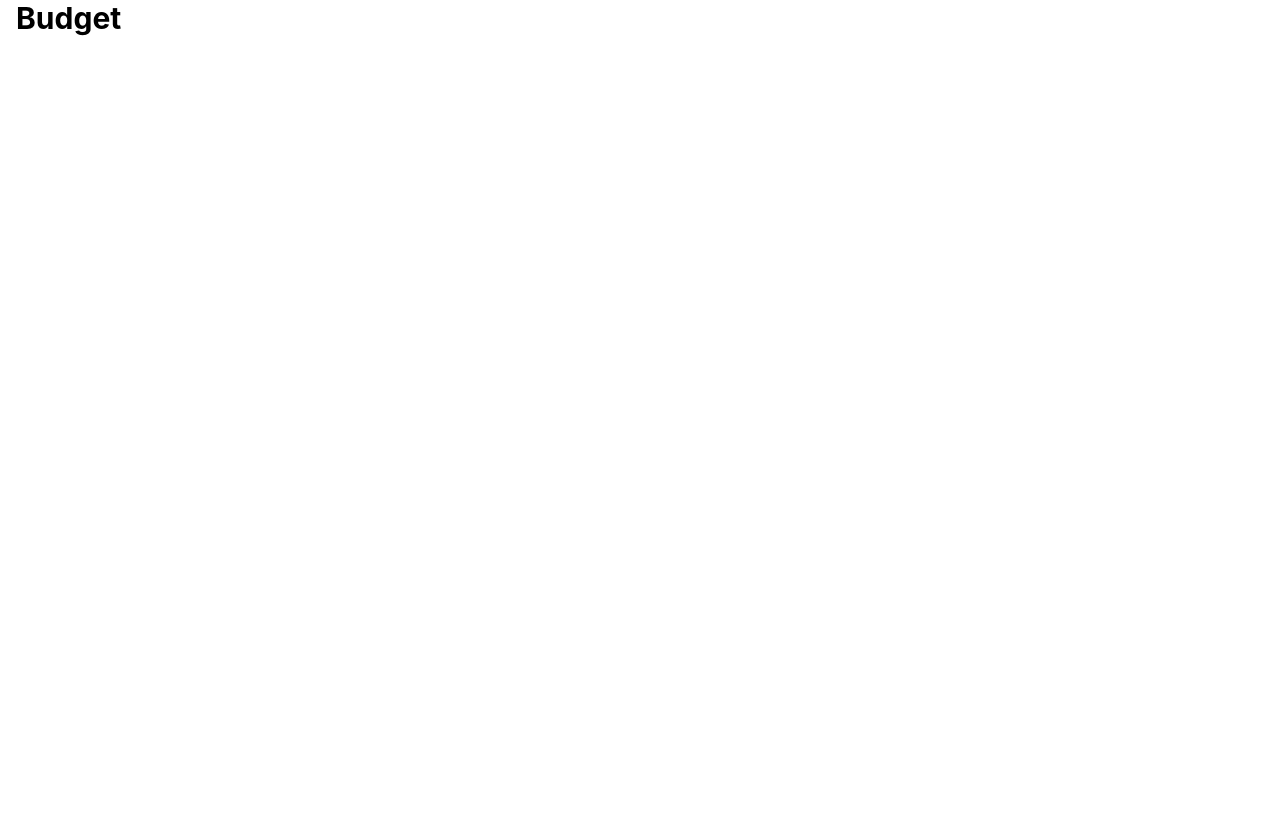
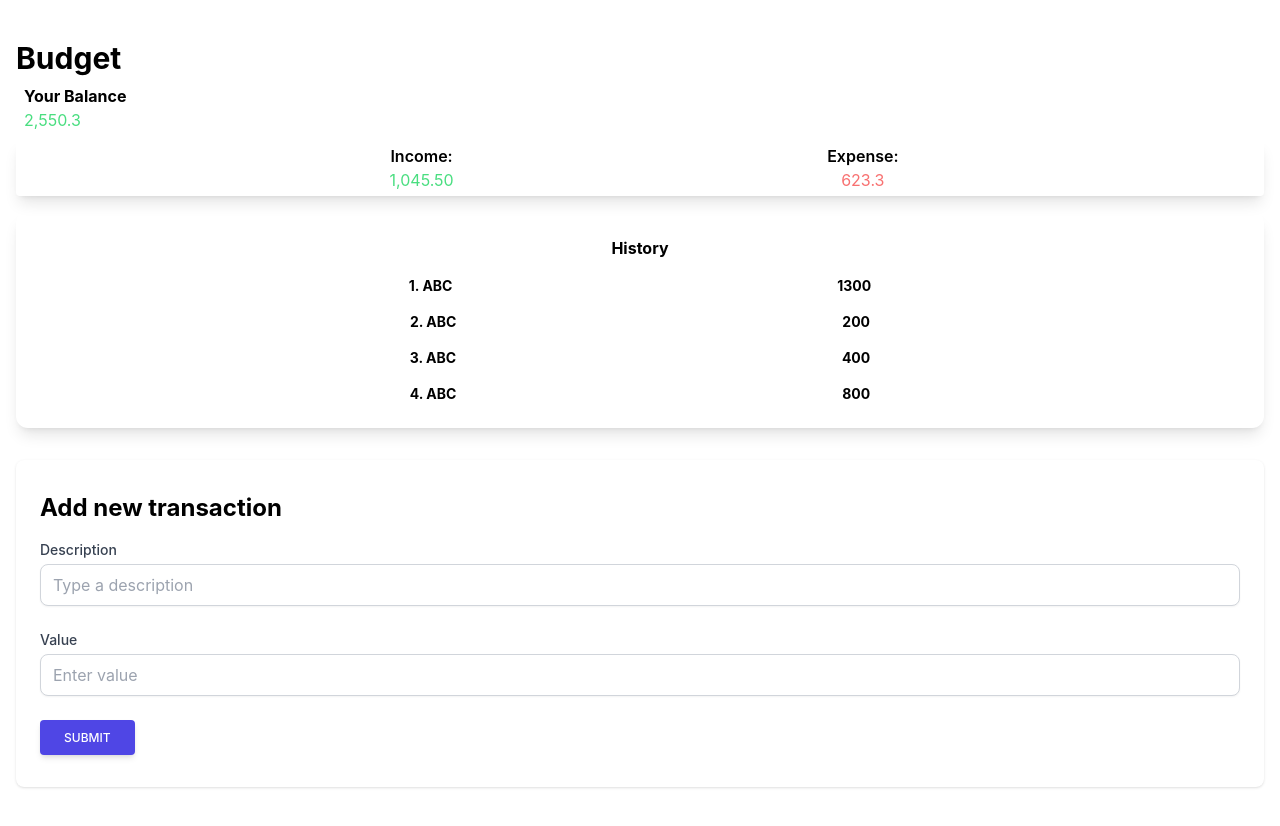
Before and after one commit to forworkismail/react-state-management, a React (Create React App) app: page / in a window 1280 px wide. Before the commit the page ends 800 px from the top, so only its background shows below. Built offline with nearby package versions, Linux system fonts and the light colour scheme.

Commit message:
Create add a new transaction form

```diff
--- a/src/App.js
+++ b/src/App.js
@@ -1,7 +1,95 @@
 function App() {
   return (
-    <div className="App container mx-auto px-4">
-      <h1 className="text-3xl font-bold">Budget</h1>
+    <div className="App container mx-auto px-4 py-10">
+      <div>
+        <h1 className="text-3xl font-bold">Budget</h1>
+        <div className="p-2">
+          <h3 className="font-bold">Your Balance</h3>
+          <p className="text-green-400">2,550.3</p>
+        </div>
+        <div
+          className="py-1 flex flex-row justify-evenly  rounded
+      shadow-lg"
+        >
+          <div className="flex flex-col text-center">
+            <span className=" font-semibold">Income:</span>
+            <span className="text-green-400 px-2 rounded">1,045.50</span>
+          </div>
+          <div className="flex flex-col text-center">
+            <span className=" font-semibold">Expense:</span>
+            <span className="text-red-400 px-2 rounded">623.3</span>
+          </div>
+        </div>
+      </div>
+
+      <div className="my-4 rounded-xl shadow-lg px-2 py-4 flex flex-col">
+        <h3 className=" font-bold py-2 text-center">History</h3>
+        <div>
+          <div className="flex flex-row justify-evenly  text-sm py-2 font-bold">
+            <p>1. ABC</p>
+            <p>1300</p>
+          </div>
+          <div className="flex flex-row justify-evenly  text-sm py-2 font-bold">
+            <p>2. ABC</p>
+            <p>200</p>
+          </div>
+          <div className="flex flex-row justify-evenly  text-sm py-2 font-bold">
+            <p>3. ABC</p>
+            <p>400</p>
+          </div>
+          <div className="flex flex-row justify-evenly  text-sm py-2 font-bold">
+            <p>4. ABC</p>
+            <p>800</p>
+          </div>
+        </div>
+      </div>
+
+      <div className="mt-8">
+        <div className="bg-white py-8 px-6 shadow rounded-lg">
+          <div className="mb-4">
+            <h1 className="text-2xl font-bold">Add new transaction</h1>
+          </div>
+          <form className="space-y-6 mb-0">
+            <div>
+              <label for="description" className="block text-sm font-medium text-gray-700">
+                Description
+              </label>
+              <div className="mt-1">
+                <input
+                  name="description"
+                  type="text"
+                  placeholder="Type a description"
+                  className="w-full border border-gray-300 px-3 py-2 rounded-lg shadow-sm focus:outline-none
+                  focus:border-indigo-500 focus:ring-1 focus:ring-indigo-500"
+                />
+              </div>
+            </div>
+
+            <div>
+              <label for="value" className="block text-sm font-medium text-gray-700">
+                Value
+              </label>
+              <div className="mt-1">
+                <input
+                  name="value"
+                  type="number"
+                  placeholder="Enter value"
+                  className="w-full border border-gray-300 px-3 py-2 rounded-lg shadow-sm focus:outline-none
+                  focus:border-indigo-500 focus:ring-1 focus:ring-indigo-500"
+                />
+              </div>
+            </div>
+
+            <button
+              type="submit"
+              className='class="inline-block px-6 py-2.5 bg-indigo-600 text-white font-medium text-xs leading-tight
+               uppercase rounded shadow-md hover:bg-indigo-700 hover:shadow-lg focus:bg-indigo-700 focus:shadow-lg focus:outline-none focus:ring-0 active:bg-indigo-800 active:shadow-lg transition duration-150 ease-in-out"'
+            >
+              Submit
+            </button>
+          </form>
+        </div>
+      </div>
     </div>
   );
 }
--- a/tailwind.config.js
+++ b/tailwind.config.js
@@ -1,9 +1,11 @@
 module.exports = {
-  content: [
-    "./src/**/*.{js,jsx,ts,tsx}",
-  ],
+  content: ['./src/**/*.{js,jsx,ts,tsx}'],
   theme: {
-    extend: {},
+    extend: {
+      colors: {
+        'light-gray': '#282828'
+      }
+    }
   },
-  plugins: [],
-}
+  plugins: []
+};
```
